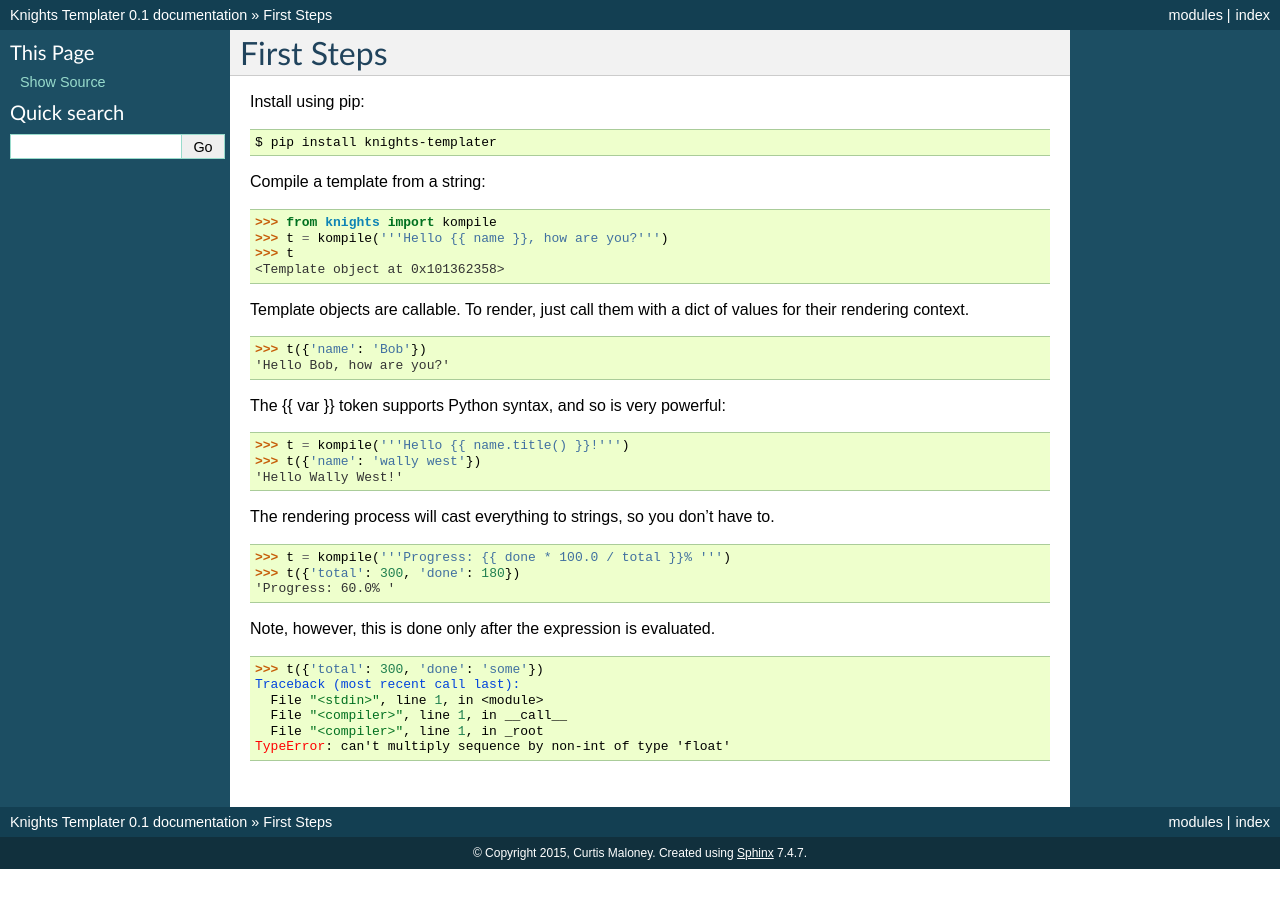
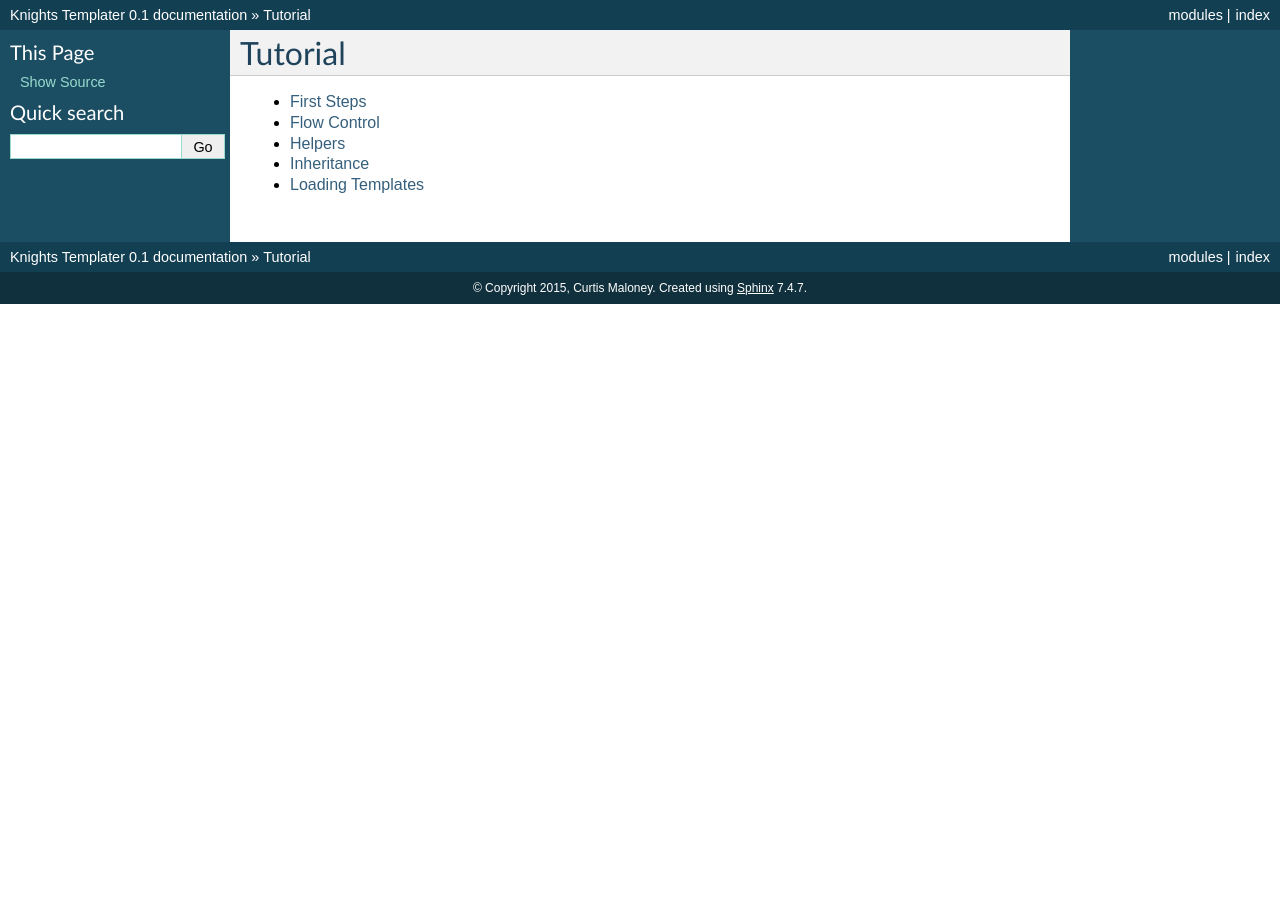
Before and after one commit to funkybob/knights-templater, a Sphinx documentation site: the page built from docs/tutorial/index.rst, in a window 1280 px wide. Built offline with Sphinx 7.4.7, drawn with Linux system fonts in a browser that asks for light colours.

Commit message:
Continue the tutorial

```diff
--- a/docs/tutorial/index.rst
+++ b/docs/tutorial/index.rst
@@ -1,52 +1,11 @@
-First Steps
-===========
+Tutorial
+========
 
-Install using pip:
+.. toctree::
+   :maxdepth: 1
 
-.. code-block:: sh
-
-   $ pip install knights-templater
-
-
-Compile a template from a string:
-
-.. code-block:: python
-
-   >>> from knights import kompile
-   >>> t = kompile('''Hello {{ name }}, how are you?''')
-   >>> t
-   <Template object at 0x101362358>
-
-Template objects are callable.  To render, just call them with a dict of values for their rendering context.
-
-.. code-block:: python
-
-   >>> t({'name': 'Bob'})
-   'Hello Bob, how are you?'
-
-The {{ var }} token supports Python syntax, and so is very powerful:
-
-.. code-block:: python
-
-   >>> t = kompile('''Hello {{ name.title() }}!''')
-   >>> t({'name': 'wally west'})
-   'Hello Wally West!'
-
-The rendering process will cast everything to strings, so you don't have to.
-
-.. code-block:: python
-
-   >>> t = kompile('''Progress: {{ done * 100.0 / total }}% ''')
-   >>> t({'total': 300, 'done': 180})
-   'Progress: 60.0% '
-
-Note, however, this is done only after the expression is evaluated.
-
-.. code-block:: python
-
-   >>> t({'total': 300, 'done': 'some'})
-   Traceback (most recent call last):
-     File "<stdin>", line 1, in <module>
-     File "<compiler>", line 1, in __call__
-     File "<compiler>", line 1, in _root
-   TypeError: can't multiply sequence by non-int of type 'float'
+   step1
+   step2
+   step3
+   step4
+   step5
```
Also changed, not shown: docs/tutorial/step1.rst (added, +52 -0 lines), docs/tutorial/step2.rst (added, +37 -0 lines), docs/tutorial/step3.rst (added, +13 -0 lines), docs/tutorial/step4.rst (added, +30 -0 lines), docs/tutorial/step5.rst (added, +17 -0 lines).
